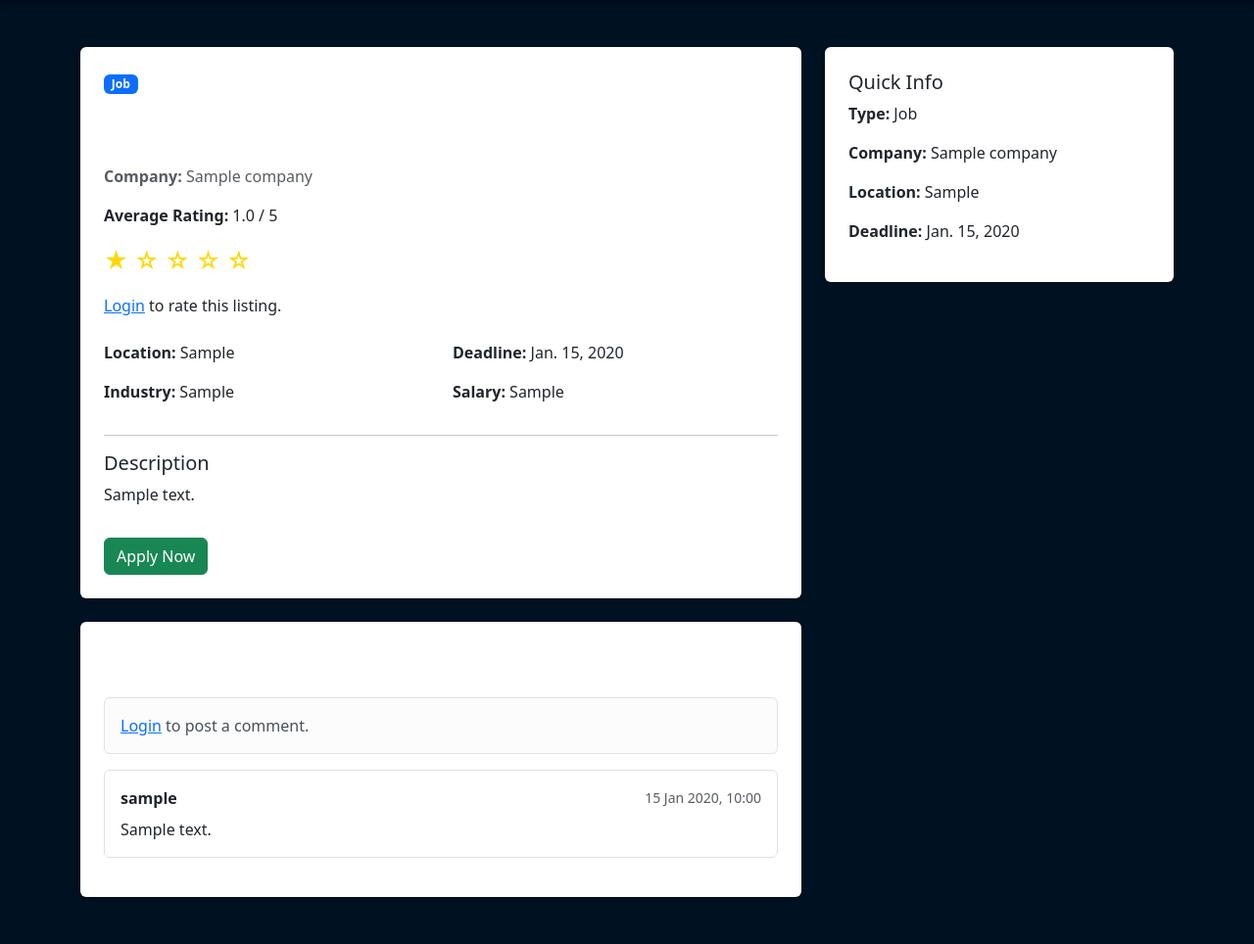
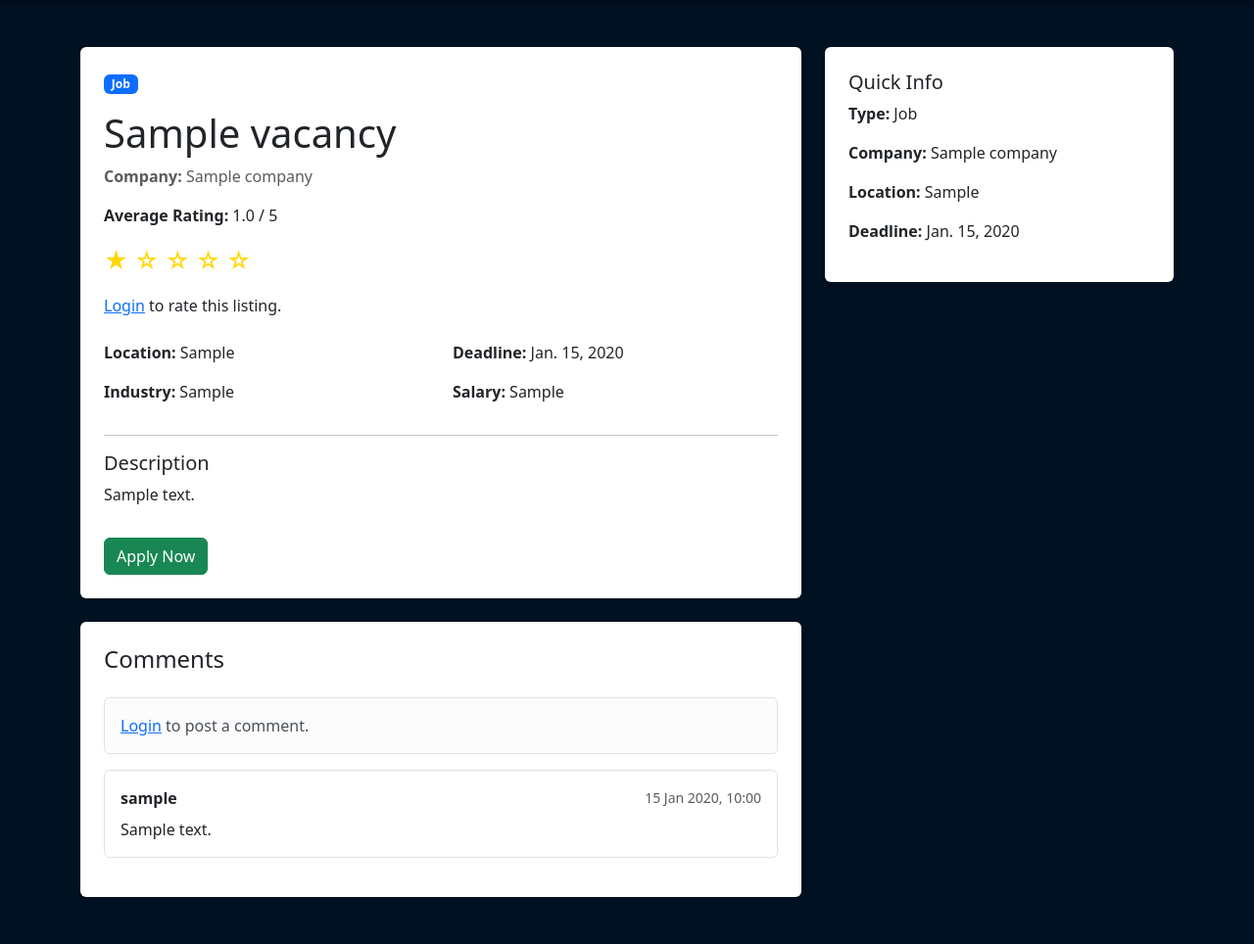
Before and after one commit to piotrekrupa/Team-1C, a Django app: page /vacancy/sample/ in a window 1280 px wide. Shown: the part 76-1040 px from the top of the page at 98% size. Run offline with Django 5.2, Linux system fonts and the light colour scheme; tables that the repository leaves empty hold one stand-in row (values such as "Sample post").

Commit message:
text color bug

```diff
--- a/templates/WAD2/vacancy.html
+++ b/templates/WAD2/vacancy.html
@@ -7,7 +7,7 @@
             <div class="card shadow-sm border-0">
                 <div class="card-body p-4">
                     <span class="badge text-bg-primary mb-3">{{ vacancy.job_type }}</span>
-                    <h1 class="mb-2">{{ vacancy.title }}</h1>
+                    <h1 class="mb-2 text-dark">{{ vacancy.title }}</h1>
 
                     <p class="text-muted mb-3">
                         <strong>Company:</strong> {{ vacancy.company.name }}
@@ -75,7 +75,7 @@
 
             <div class="card shadow-sm border-0 mt-4">
                 <div class="card-body p-4">
-                    <h4 class="mb-4">Comments</h4>
+                    <h4 class="mb-4 text-dark">Comments</h4>
 
                     {% if user.is_authenticated %}
                         <form method="post" class="mb-4">
```
